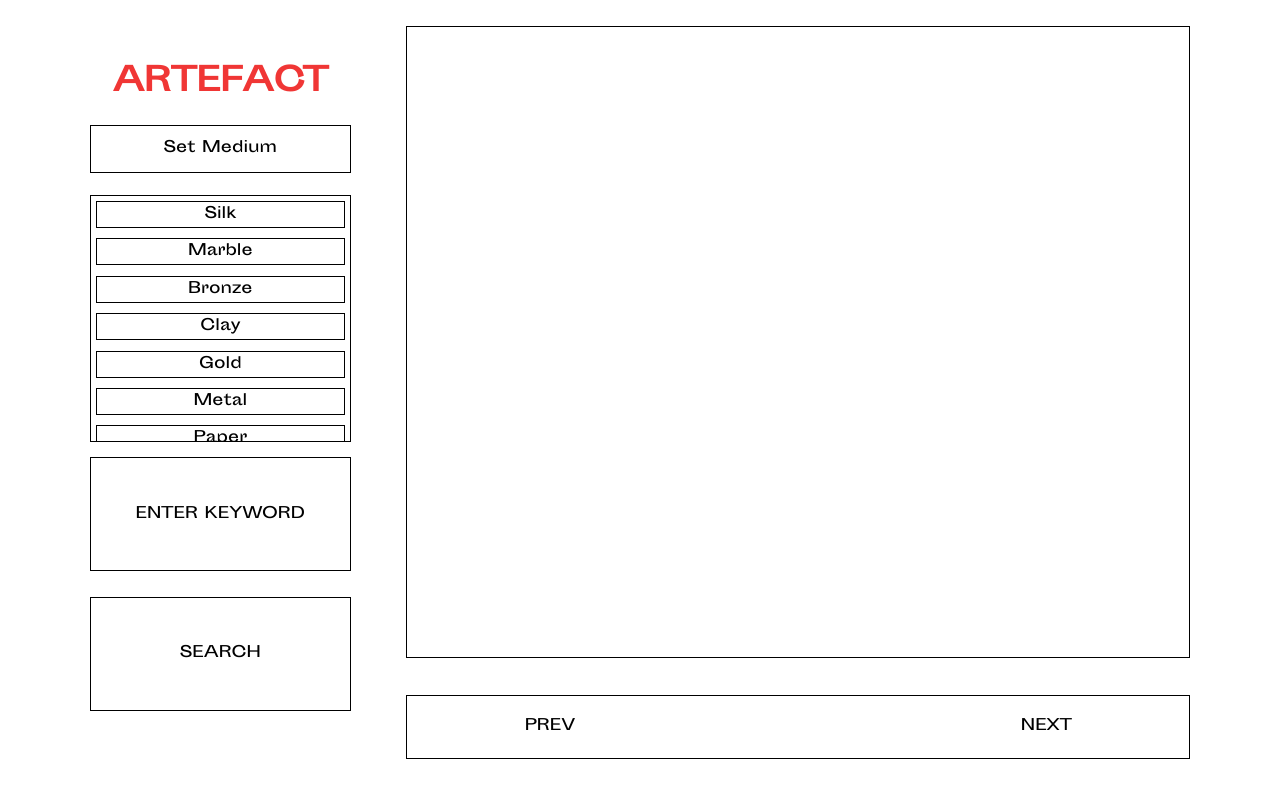
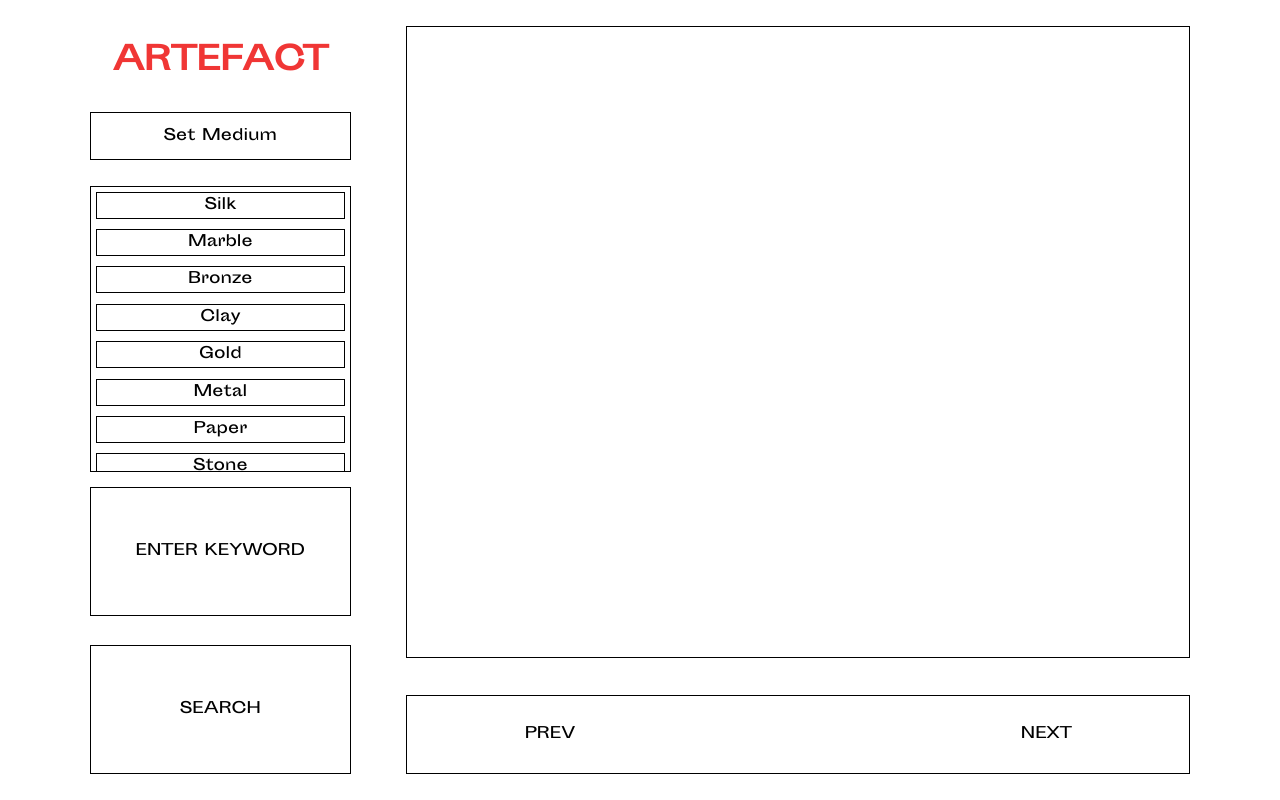
Before and after one commit to wwirving/artefact, a React (Create React App) app: page / in a window 1280 px wide. Built offline with nearby package versions, Linux system fonts and the light colour scheme.

Commit message:
updated styling

```diff
--- a/src/App.module.scss
+++ b/src/App.module.scss
@@ -98,6 +98,7 @@ h1 {
   @include md {
     grid-template-rows: 0.1fr 0.5fr 0.4fr;
     width: 100%;
+
   }
 
 }
@@ -106,7 +107,7 @@ h1 {
   display: grid;
   min-width: 0;
   min-height: 0;
-  gap: 10%;
+  gap: 2%;
   grid-template-columns: 1fr;
   grid-template-rows: 4fr 1fr;
   @include md {
@@ -119,6 +120,7 @@ h1 {
   display: grid;
   grid-template-columns: 1fr;
   grid-template-rows: 1fr 3fr;
+  padding-bottom: 10px;
   @include sm {
     grid-template-rows: 1fr 4fr;
   }
@@ -130,7 +132,7 @@ h1 {
   }
   height: 100%;
   width: 90%;
-  gap: 5%;
+  gap: 2%;
 }
 
 .page {
--- a/src/components/Card/Card.module.scss
+++ b/src/components/Card/Card.module.scss
@@ -74,7 +74,7 @@ $screen-xl-min: 1200px;
   line-height: 4;
   text-align: left;
   padding: 5%;
-  border: 1px solid #f03635;
+  border: 3px solid #f03635;
   opacity: 0.9;
   max-width: 80%;
   max-height: 40%;
--- a/src/components/Nav/Nav.module.scss
+++ b/src/components/Nav/Nav.module.scss
@@ -4,7 +4,7 @@
   align-items: center;
   justify-content: space-between;
   border: 1px solid black;
-  height: 80%;
+  height: 100%;
   padding: 0 15%;
 }
 
--- a/src/components/Title/Title.module.scss
+++ b/src/components/Title/Title.module.scss
@@ -50,17 +50,18 @@ $screen-xl-min: 1200px;
 }
 
 h1 {
- margin-top: 2%;
+//  margin-top: 2%;
   text-align: center;
-  padding-top: 5px;
+  padding-top: 10px;
   color: #f03635;
   @include md {
-    margin-top: 10%;
+    // margin-top: 10%;
   }
 }
 
 .titleContainer {
   display: flex;
   justify-content: center;
-  align-items: center;
+  align-items: flex-start;
+  // border: 1px solid black;
 }
```
